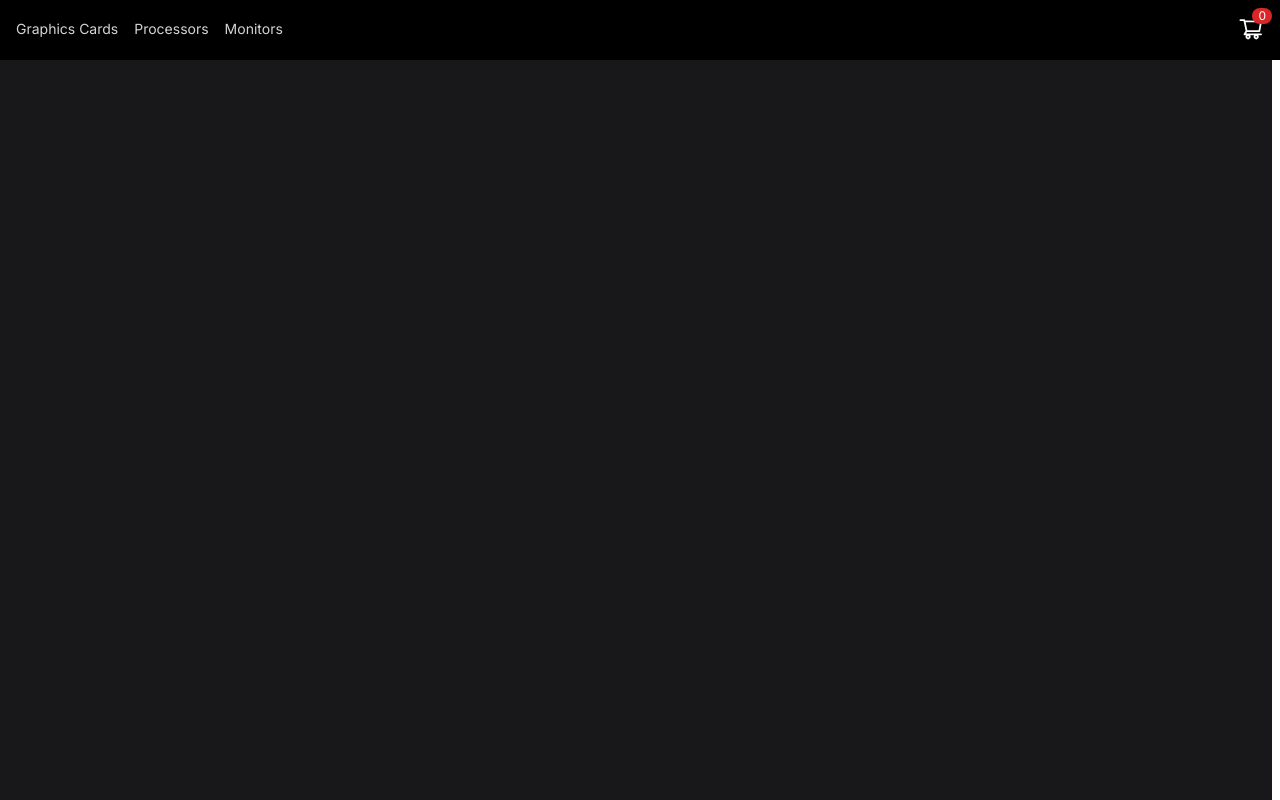
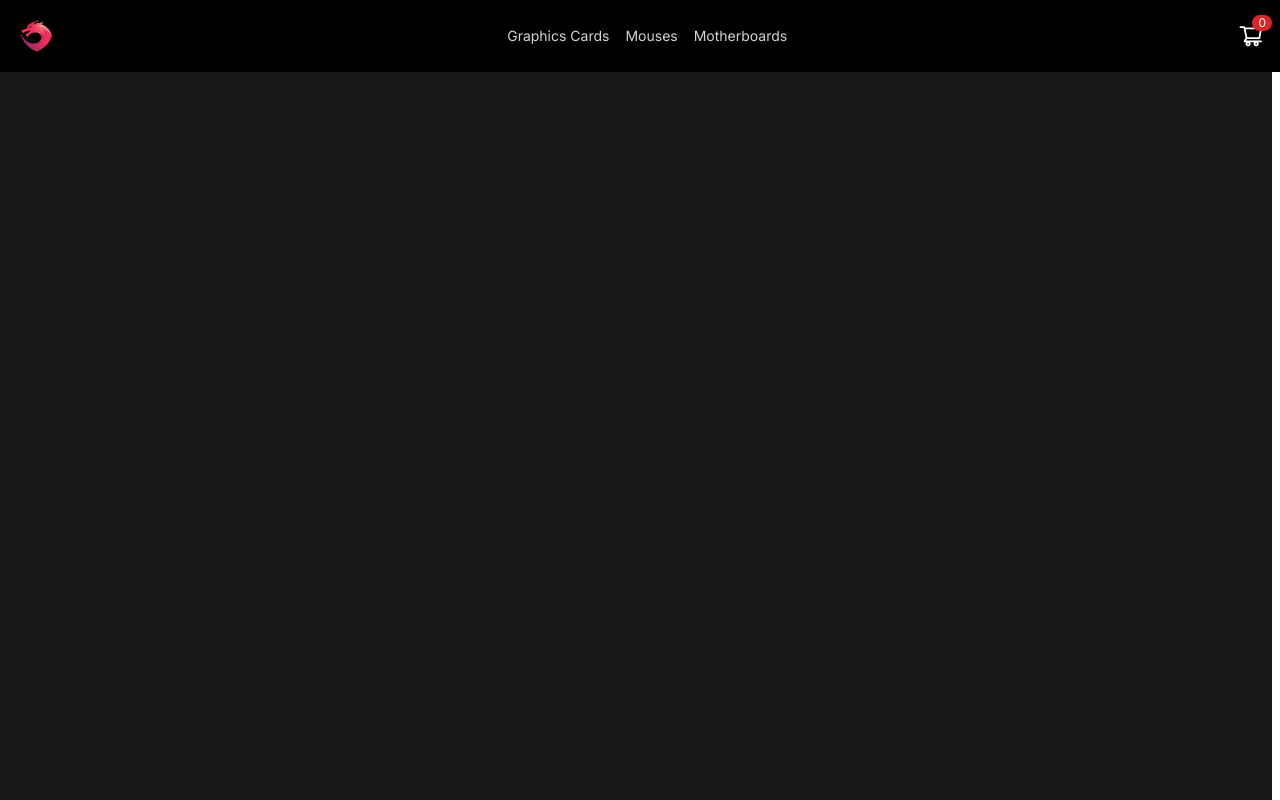
Before and after one commit to rami-platero/PreEntrega1-Platero, a React (Vite) app: page / in a window 1280 px wide. Built offline with nearby package versions, Linux system fonts and the light colour scheme.

Commit message:
refactor: update navigation links to Link components from react-router-dom

```diff
--- a/src/components/NavBar.jsx
+++ b/src/components/NavBar.jsx
@@ -1,33 +1,37 @@
+import { Link } from "react-router-dom";
 import CartWidget from "./CartWidget";
 
 const NavBar = () => {
   return (
-    <nav className="fixed top-0 w-full bg-black p-4 min-h-[60px]">
+    <nav className="fixed top-0 w-full bg-black p-4 min-h-[60px] z-50">
       <div className="mx-auto w-full max-w-[1400px] flex justify-between items-center">
+        <Link to={"/"}>
+          <img className="max-w-[40px]" src="../public/favicon.png" />
+        </Link>
         <ul className="flex gap-4 text-sm">
           <li>
-            <a
+            <Link
               className="text-zinc-300 hover:text-white transition duration-200 ease-in-out"
-              href="/"
+              to={"/category/GPU"}
             >
               Graphics Cards
-            </a>
+            </Link>
           </li>
           <li>
-            <a
+            <Link
               className="text-zinc-300 hover:text-white transition duration-200 ease-in-out"
-              href="/"
+              to={"/category/mouse"}
             >
-              Processors
-            </a>
+              Mouses
+            </Link>
           </li>
           <li>
-            <a
+            <Link
               className="text-zinc-300 hover:text-white transition duration-200 ease-in-out"
-              href="/"
+              to={"/category/motherboard"}
             >
-              Monitors
-            </a>
+              Motherboards
+            </Link>
           </li>
         </ul>
         <CartWidget />
```
